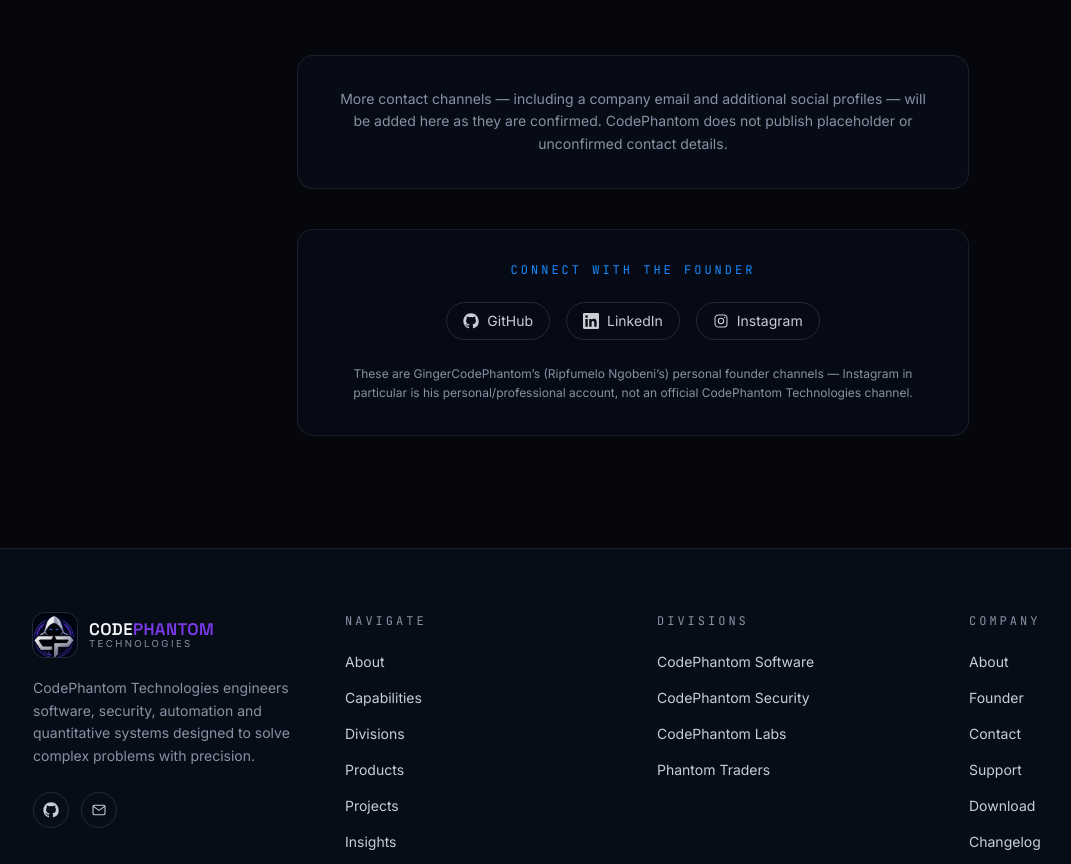
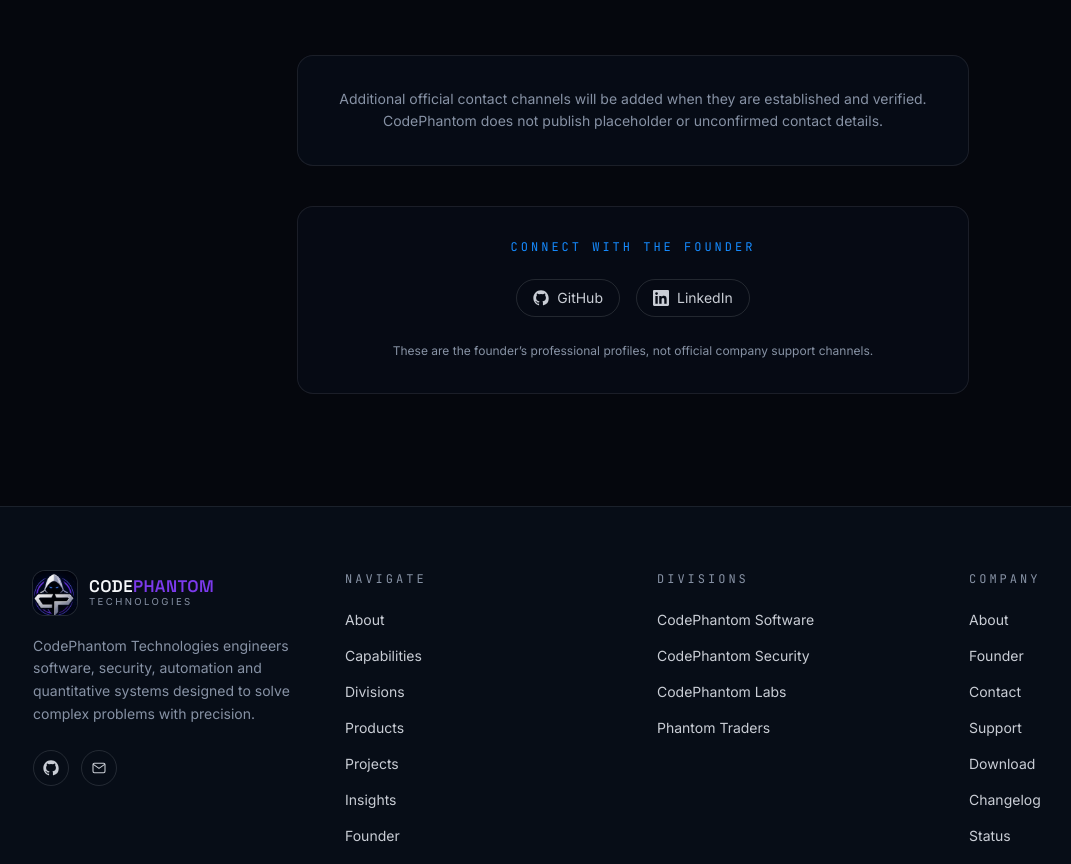
Before and after one commit to st10490392/code-phantom-website, a Next.js app: page /contact in a window 1280 px wide. Shown: the part 874-1738 px from the top of the page, without its empty margins (7-1078 px from the left). Built offline with nearby package versions, Linux system fonts and the light colour scheme; no server answers.

Commit message:
privacy: simplify contact channels and remove personal Instagram and WhatsApp listings

```diff
--- a/app/contact/page.tsx
+++ b/app/contact/page.tsx
@@ -5,7 +5,6 @@ import { socials, founderSocials } from "@/lib/site-config";
 import {
   GitHubIcon,
   LinkedInIcon,
-  InstagramIcon,
   WhatsAppIcon,
   MailIcon,
   ArrowRightIcon,
@@ -35,20 +34,6 @@ const channelDefs = [
     href: socials.linkedin,
   },
   {
-    key: "instagram",
-    label: "Instagram",
-    description: "Follow along with CodePhantom updates.",
-    icon: InstagramIcon,
-    href: socials.instagram,
-  },
-  {
-    key: "whatsapp",
-    label: "WhatsApp",
-    description: "Message CodePhantom directly.",
-    icon: WhatsAppIcon,
-    href: socials.whatsapp ? `https://wa.me/${socials.whatsapp}` : null,
-  },
-  {
     key: "email",
     label: "Email",
     description: "Send CodePhantom an email.",
@@ -69,12 +54,6 @@ const founderChannelDefs = [
     label: "LinkedIn",
     icon: LinkedInIcon,
     href: founderSocials.linkedin,
-  },
-  {
-    key: "founder-instagram",
-    label: "Instagram",
-    icon: InstagramIcon,
-    href: founderSocials.instagram,
   },
 ] as const;
 
@@ -132,9 +111,8 @@ export default function ContactPage() {
         <Reveal delay={active.length * 80 + 80}>
           <div className="mx-auto mt-14 max-w-2xl rounded-2xl border border-metallic-silver/10 bg-midnight-navy/50 p-8 text-center">
             <p className="text-sm leading-relaxed text-muted-text">
-              More contact channels — including a company email and
-              additional social profiles — will be added here as they are
-              confirmed. CodePhantom does not publish placeholder or
+              Additional official contact channels will be added when
+              they are established and verified. CodePhantom does not publish placeholder or
               unconfirmed contact details.
             </p>
           </div>
@@ -160,9 +138,7 @@ export default function ContactPage() {
               ))}
             </div>
             <p className="mt-6 text-center text-xs leading-relaxed text-muted-text">
-              These are GingerCodePhantom&rsquo;s (Ripfumelo Ngobeni&rsquo;s) personal founder channels —
-              Instagram in particular is his personal/professional account,
-              not an official CodePhantom Technologies channel.
+              These are the founder&rsquo;s professional profiles, not official company support channels.
             </p>
           </div>
         </Reveal>
```
